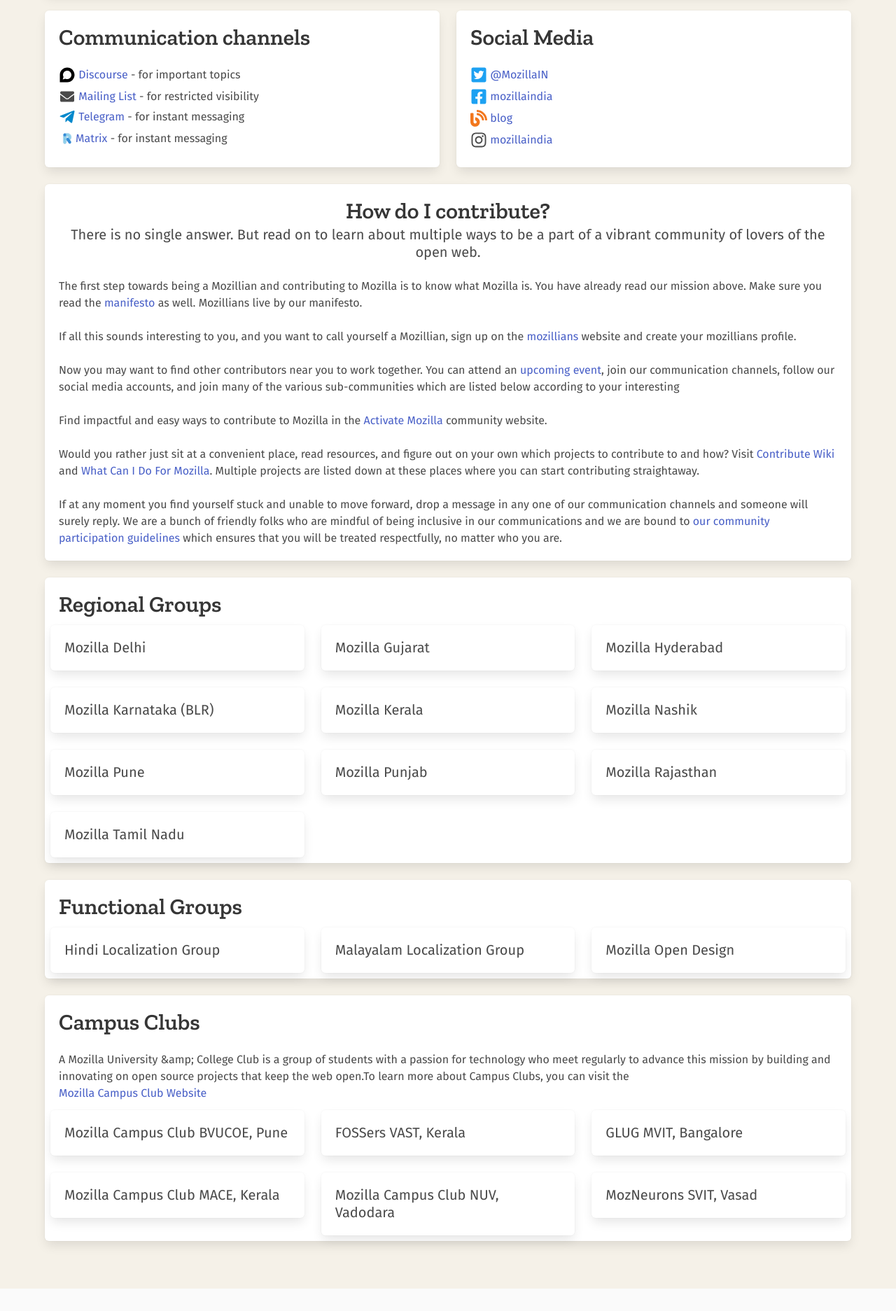
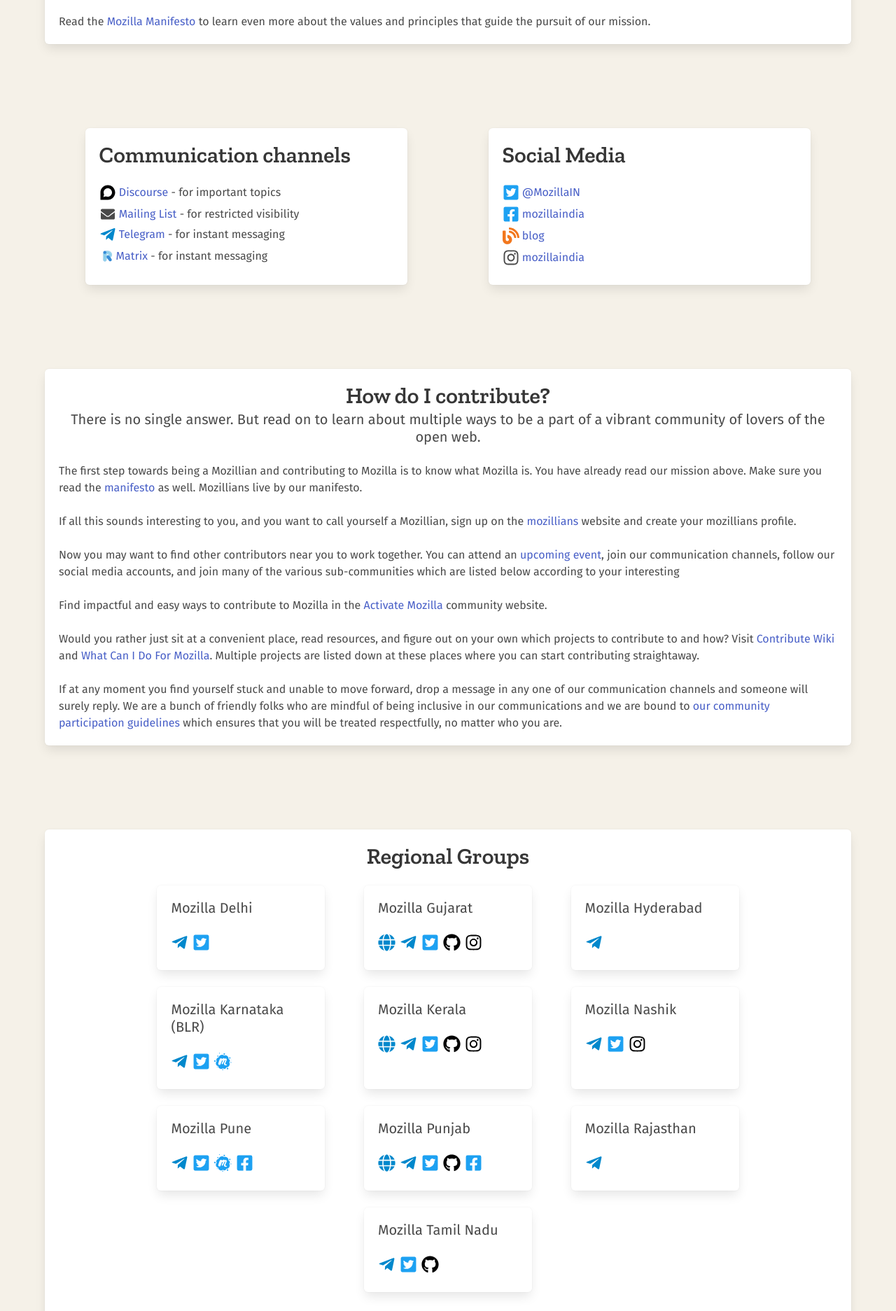
Before and after one commit to MozillaIndia/mozillaindia.github.io, a Gatsby site: page / in a window 1280 px wide. Shown: the part 632-2505 px from the top of the page at 70% size. Built offline with nearby package versions, Linux system fonts and the light colour scheme; Gatsby itself is replaced by a stand-in of ours; a web font is replaced by a local one.

Commit message:
dev: data structure, style improvements
Continuation of #203
Fixes #173 (eslint rules setup based on react-app standard)
Fixes #160 (so does #203)

Gets rid of bulma's tile nesting hell by sticking to flexboxes.

```diff
--- /dev/null
+++ b/src/components/group.js
@@ -0,0 +1,12 @@
+import React from 'react'
+
+import SocialLink from './social-link'
+
+const Group = ({ node: { name, id, links } }) => (
+  <div className="group box" key={id}>
+    <div className="groupName subtitle">{name}</div>
+    {links.map(SocialLink)}
+  </div>
+)
+
+export default Group
--- a/src/components/groups.js
+++ b/src/components/groups.js
@@ -1,84 +1,12 @@
 import React from 'react'
-import {
-  FaTwitterSquare,
-  FaFacebookSquare,
-  FaInstagram,
-  FaMeetup,
-  FaTelegramPlane,
-  FaGithub,
-  FaGlobe,
-} from 'react-icons/fa'
 
-const Groups = ({ name, data, description, icon }) => (
-  <div className="tile is-ancestor is-vertical">
-    <div className="tile is-parent">
-      <div className="tile is-child box">
-        <div className="tile is-ancestor is-vertical">
-          <div className="tile is-parent is-vertical">
-            <p className="title">{name}</p>
-            {description}
-          </div>
-          <div className="columns is-multiline">
-            {data.edges.map(({ node }) => (
-              <div className="column is-4" key={node.id}>
-                <div className="tile is-child box">
-                  <p className="subtitle">{node.name}</p>
-                  {node.website ? (
-                    <a href={node.website}>
-                      <span className="icon-tile">
-                        <FaGlobe size="25" color="#0088cc" />
-                      </span>
-                    </a>
-                  ) : null}
-                  {node.telegram ? (
-                    <a href={node.telegram}>
-                      <span className="icon-tile">
-                        <FaTelegramPlane size="25" color="#0088cc" />
-                      </span>
-                    </a>
-                  ) : null}
-                  {node.twitter ? (
-                    <a href={node.twitter}>
-                      <span className="icon-tile">
-                        <FaTwitterSquare size="25" color="#1da1f2" />
-                      </span>
-                    </a>
-                  ) : null}
-                  {node.github ? (
-                    <a href={node.github}>
-                      <span className="icon-tile">
-                        <FaGithub size="25" color="#000" />
-                      </span>
-                    </a>
-                  ) : null}
-                  {node.instagram ? (
-                    <a href={node.instagram}>
-                      <span className="icon-tile">
-                        <FaInstagram size="25" color="#000" />
-                      </span>
-                    </a>
-                  ) : null}
-                  {node.facebook ? (
-                    <a href={node.facebook}>
-                      <span className="icon-tile">
-                        <FaFacebookSquare size="25" color="#1da1f2" />
-                      </span>
-                    </a>
-                  ) : null}
-                  {node.meetup ? (
-                    <a href={node.meetup}>
-                      <span className="icon-tile">
-                        <FaMeetup size="25" color="#1da1f2" />
-                      </span>
-                    </a>
-                  ) : null}
-                </div>
-              </div>
-            ))}
-          </div>
-        </div>
-      </div>
-    </div>
+import Group from './group'
+
+const Groups = ({ name, data, description }) => (
+  <div className="box">
+    <p className="title has-text-centered">{name}</p>
+    {description}
+    <div className="groupsgroup">{data.edges.map(Group)}</div>
   </div>
 )
 
--- a/src/components/layout.css
+++ b/src/components/layout.css
@@ -2,6 +2,16 @@
   background: #f5f1e8 url('/img/bg-gradient-sand.png') repeat-x;
   background: url('../images/bg-gradient-sand.png') repeat-x, #f5f1e8;
   font-family: 'Fira Sans', 'Open Sans', sans-serif !important;
+}
+
+.box {
+  background-color: white;
+  border-radius: 6px;
+  box-shadow: 0 2px 3px rgba(10, 10, 10, 0.1), 0 0 0 1px rgba(10, 10, 10, 0.1);
+  color: #4a4a4a;
+  display: block;
+  padding: 1.25rem;
+  margin-bottom: 1.5rem;
 }
 
 .title {
@@ -37,3 +47,25 @@
 .icon-tile {
   margin-right: 6px;
 }
+
+@media (min-width: 640px) {
+  .metalinks {
+    display: flex;
+  }
+
+  .metalinks .box {
+    width: 40%;
+    margin: 0 5% 1.5rem 5%;
+  }
+}
+
+.groupsgroup {
+  display: flex;
+  flex-wrap: wrap;
+  justify-content: center;
+}
+
+.group {
+  width: 15rem;
+  margin: 0 2.5% 1.5rem 2.5%;
+}
--- /dev/null
+++ b/src/components/social-link.js
@@ -0,0 +1,39 @@
+import React from 'react'
+import {
+  FaTwitterSquare,
+  FaFacebookSquare,
+  FaInstagram,
+  FaMeetup,
+  FaTelegramPlane,
+  FaGithub,
+  FaGlobe,
+} from 'react-icons/fa'
+
+const getIconByType = ({ type }) => {
+  switch (type) {
+    case 'website':
+      return <FaGlobe size="25" color="#0088cc" />
+    case 'telegram':
+      return <FaTelegramPlane size="25" color="#0088cc" />
+    case 'twitter':
+      return <FaTwitterSquare size="25" color="#1da1f2" />
+    case 'github':
+      return <FaGithub size="25" color="#000" />
+    case 'instagram':
+      return <FaInstagram size="25" color="#000" />
+    case 'facebook':
+      return <FaFacebookSquare size="25" color="#1da1f2" />
+    case 'meetup':
+      return <FaMeetup size="25" color="#1da1f2" />
+    default:
+      return <FaGlobe />
+  }
+}
+
+const SocialLink = ({ type, link }) => (
+  <a href={link}>
+    <span className="icon-tile">{getIconByType({ type })}</span>
+  </a>
+)
+
+export default SocialLink
--- a/src/pages/index.js
+++ b/src/pages/index.js
@@ -39,39 +39,39 @@
         <div className="notification is-link has-text-centered">
           We’re building a better Internet
         </div>
-        <div className="tile is-ancestor is-vertical">
-          <div className="tile is-parent">
-            <div className="tile is-child box">
+      </div>
+    </section>
+    <section className="section">
+      <div className="container">
+        <div className="box">
           <p className="title">Mission</p>
           <p className="subtitle">
-                Our mission is to ensure the Internet is a global public
-                resource, open and accessible to all. An Internet that truly
-                puts people first, where individuals can shape their own
-                experience and are empowered, safe and independent.
+            Our mission is to ensure the Internet is a global public resource,
+            open and accessible to all. An Internet that truly puts people
+            first, where individuals can shape their own experience and are
+            empowered, safe and independent.
           </p>
           <p>
-                At Mozilla, we’re a global community of technologists, thinkers
-                and builders working together to keep the Internet alive and
-                accessible, so people worldwide can be informed contributors and
-                creators of the Web. We believe this act of human collaboration
-                across an open platform is essential to individual growth and
-                our collective future.
+            At Mozilla, we’re a global community of technologists, thinkers and
+            builders working together to keep the Internet alive and accessible,
+            so people worldwide can be informed contributors and creators of the
+            Web. We believe this act of human collaboration across an open
+            platform is essential to individual growth and our collective
+            future.
           </p>
           <br />
           <p>
             Read the{' '}
-                <a href="https://mozilla.org/about/manifesto/">
-                  Mozilla Manifesto
-                </a>{' '}
-                to learn even more about the values and principles that guide
-                the pursuit of our mission.
+            <a href="https://mozilla.org/about/manifesto/">Mozilla Manifesto</a>{' '}
+            to learn even more about the values and principles that guide the
+            pursuit of our mission.
           </p>
         </div>
       </div>
-        </div>
-        <div className="tile is-ancestor">
-          <div className="tile is-parent">
-            <div className="tile is-child box">
+    </section>
+    <section className="section">
+      <div className="container metalinks">
+        <div className="box">
           <p className="title">Communication channels</p>
           <ul className="iconed-list">
             <li>
@@ -79,11 +79,8 @@
                 <FaDiscourse size="24px" color="#000" />
               </span>
               <Channels>
-                    <a href="https://discourse.mozilla.org/c/india">
-                      {' '}
-                      Discourse
-                    </a>{' '}
-                    - for important topics
+                <a href="https://discourse.mozilla.org/c/india"> Discourse</a> -
+                for important topics
               </Channels>
             </li>
             <li>
@@ -120,9 +117,7 @@
             </li>
           </ul>
         </div>
-          </div>
-          <div className="tile is-parent">
-            <div className="tile is-child box">
+        <div className="box">
           <p className="title">Social Media</p>
           <ul className="iconed-list">
             <li>
@@ -147,10 +142,7 @@
               <span className="icon">
                 <FaBlog size="24px" color="rgb(242, 119, 29)" />
               </span>
-                  <MediaLink href="https://blog.mozillaindia.org">
-                    {' '}
-                    blog
-                  </MediaLink>
+              <MediaLink href="https://blog.mozillaindia.org"> blog</MediaLink>
             </li>
             <li>
               <span className="icon">
@@ -164,29 +156,28 @@
           </ul>
         </div>
       </div>
-        </div>
-        <div className="tile is-ancestor is-vertical">
-          <div className="tile is-parent">
-            <div className="tile is-child box">
+    </section>
+    <section className="section">
+      <div className="container">
+        <div className="box">
           <p className="title has-text-centered">How do I contribute?</p>
           <p className="subtitle has-text-centered">
-                There is no single answer. But read on to learn about multiple
-                ways to be a part of a vibrant community of lovers of the open
-                web.
+            There is no single answer. But read on to learn about multiple ways
+            to be a part of a vibrant community of lovers of the open web.
           </p>
           <p>
-                The first step towards being a Mozillian and contributing to
-                Mozilla is to know what Mozilla is. You have already read our
-                mission above. Make sure you read the{' '}
+            The first step towards being a Mozillian and contributing to Mozilla
+            is to know what Mozilla is. You have already read our mission above.
+            Make sure you read the{' '}
             <a href="https://mozilla.org/about/manifesto/">manifesto</a> as
             well. Mozillians live by our manifesto.
           </p>
           <br />
           <p>
-                If all this sounds interesting to you, and you want to call
-                yourself a Mozillian, sign up on the{' '}
-                <a href="https://mozillians.org">mozillians</a> website and
-                create your mozillians profile.
+            If all this sounds interesting to you, and you want to call yourself
+            a Mozillian, sign up on the{' '}
+            <a href="https://mozillians.org">mozillians</a> website and create
+            your mozillians profile.
           </p>
           <br />
           <p>
@@ -195,50 +186,47 @@
             <a href="https://www.mozilla.org/contribute/events/">
               upcoming event
             </a>
-                , join our communication channels, follow our social media
-                accounts, and join many of the various sub-communities which are
-                listed below according to your interesting
+            , join our communication channels, follow our social media accounts,
+            and join many of the various sub-communities which are listed below
+            according to your interesting
           </p>
           <br />
           <p>
             Find impactful and easy ways to contribute to Mozilla in the{' '}
-                <a href="https://activate.mozilla.community/">
-                  Activate Mozilla
-                </a>{' '}
+            <a href="https://activate.mozilla.community/">Activate Mozilla</a>{' '}
             community website.
           </p>
           <br />
           <p>
-                Would you rather just sit at a convenient place, read resources,
-                and figure out on your own which projects to contribute to and
-                how? Visit{' '}
-                <a href="https://wiki.mozilla.org/Contribute">
-                  {' '}
-                  Contribute Wiki
-                </a>{' '}
+            Would you rather just sit at a convenient place, read resources, and
+            figure out on your own which projects to contribute to and how?
+            Visit{' '}
+            <a href="https://wiki.mozilla.org/Contribute"> Contribute Wiki</a>{' '}
             and{' '}
             <a href="https://whatcanidoformozilla.org/">
               What Can I Do For Mozilla
             </a>
-                . Multiple projects are listed down at these places where you
-                can start contributing straightaway.
+            . Multiple projects are listed down at these places where you can
+            start contributing straightaway.
           </p>
           <br />
           <p>
-                If at any moment you find yourself stuck and unable to move
-                forward, drop a message in any one of our communication channels
-                and someone will surely reply. We are a bunch of friendly folks
-                who are mindful of being inclusive in our communications and we
-                are bound to{' '}
+            If at any moment you find yourself stuck and unable to move forward,
+            drop a message in any one of our communication channels and someone
+            will surely reply. We are a bunch of friendly folks who are mindful
+            of being inclusive in our communications and we are bound to{' '}
             <a href="https://www.mozilla.org/about/governance/policies/participation/">
               our community participation guidelines
             </a>{' '}
-                which ensures that you will be treated respectfully, no matter
-                who you are.
+            which ensures that you will be treated respectfully, no matter who
+            you are.
           </p>
         </div>
       </div>
-        </div>
+    </section>
+
+    <section className="section">
+      <div className="container">
         {/* Regional Groups */}
         <Groups data={data.regionalGroups} name="Regional Groups" />
         {/* Functional Groups */}
@@ -248,7 +236,7 @@
           data={data.campusClubs}
           name="Campus Clubs"
           description={[
-            'A Mozilla University &amp; College Club is a group of students with a passion for technology who meet regularly to advance this mission by building and innovating on open source projects that keep the web open.To learn more about Campus Clubs, you can visit the ',
+            'A Mozilla University & College Club is a group of students with a passion for technology who meet regularly to advance this mission by building and innovating on open source projects that keep the web open.To learn more about Campus Clubs, you can visit the ',
             <a href="https://campus.mozilla.community/">
               Mozilla Campus Club Website
             </a>,
@@ -265,13 +253,10 @@
       edges {
         node {
           name
-          website
-          twitter
-          telegram
-          instagram
-          meetup
-          facebook
-          github
+          links {
+            type
+            link
+          }
         }
       }
     }
@@ -279,8 +264,10 @@
       edges {
         node {
           name
-          telegram
-          github
+          links {
+            type
+            link
+          }
         }
       }
     }
```
Lines whose indentation alone changed are shown as unchanged.
